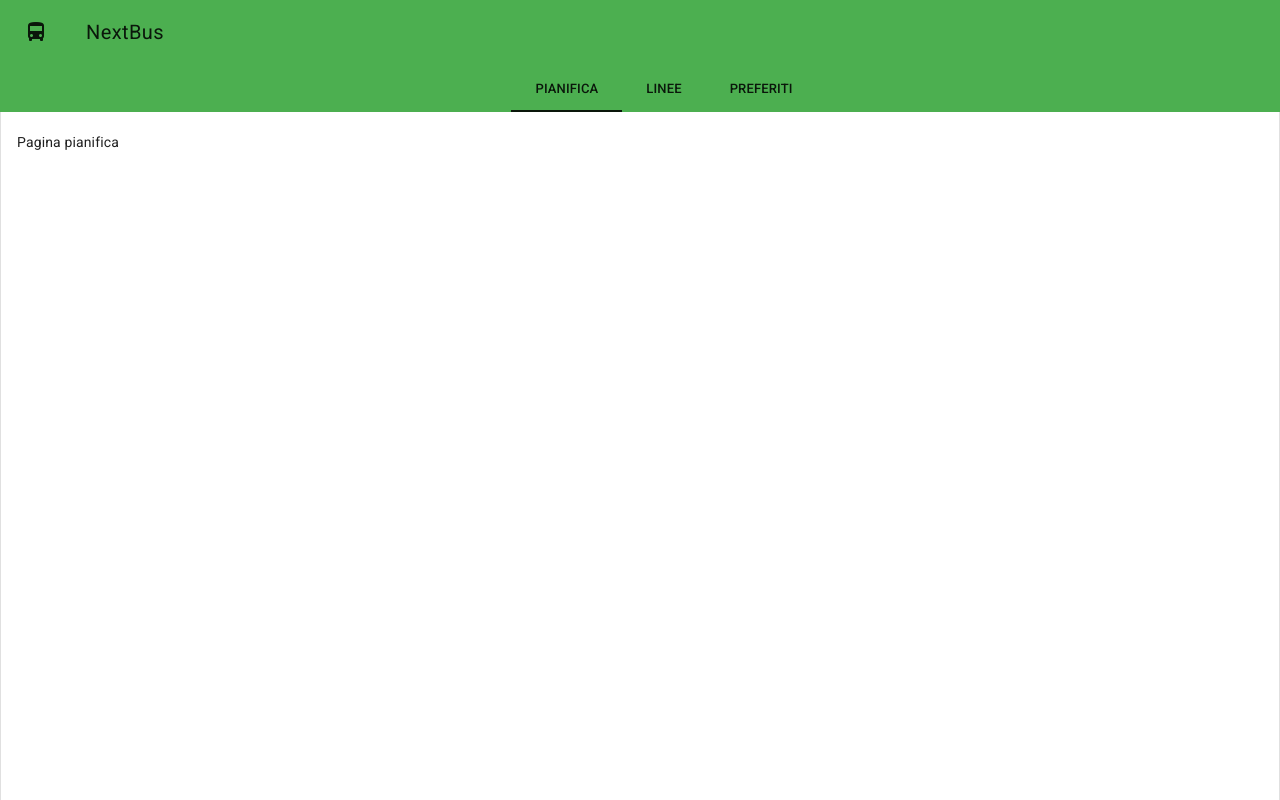
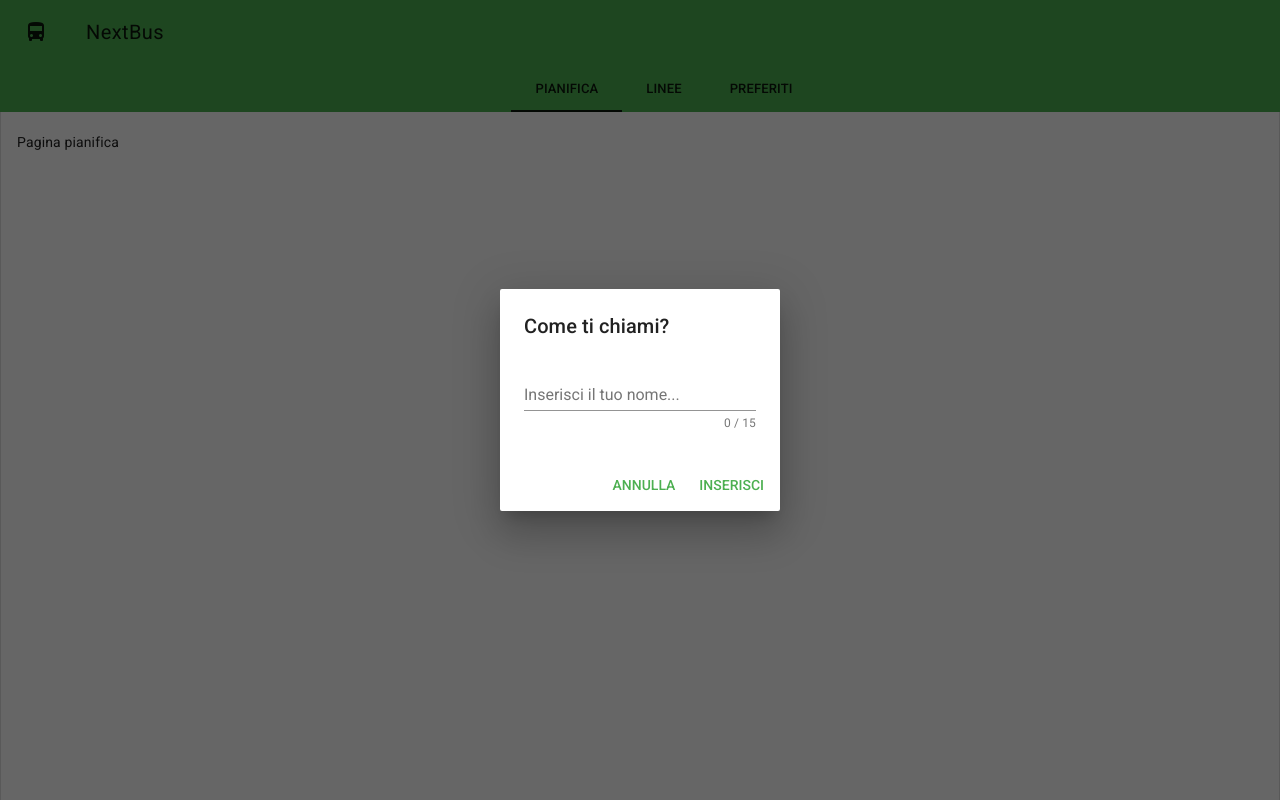
Before and after one commit to Franz148/nextbus_fan, a Vue app: page /pianifica in a window 1280 px wide. Built offline with nearby package versions, Linux system fonts and the light colour scheme.

Commit message:
Gestione dialog per primo accesso

```diff
--- a/src/App.vue
+++ b/src/App.vue
@@ -22,6 +22,17 @@
       </md-app-toolbar>
 
       <md-app-content>
+        <!-- Gestione accesso -->
+        <md-dialog-prompt
+          :md-active.sync="active"
+          v-model="value"
+          md-title="Come ti chiami?"
+          md-input-maxlength="15"
+          md-input-placeholder="Inserisci il tuo nome..."
+          md-confirm-text="Inserisci"
+          md-cancel-text="Annulla"
+          @md-confirm="ciao"
+        />
         <router-view class="margin"></router-view>
       </md-app-content>
     </md-app>
@@ -29,7 +40,6 @@
 </template>
 
 <style>
-
 .md-app-toolbar {
   z-index: 900 !important;
 }
@@ -43,15 +53,25 @@
   width: 100%;
 }
 
+.md-dialog-container {
+  transform: scale(1) !important;
+}
+
 .margin {
   margin-top: 20px;
 }
-
 </style>
 
 <script>
 export default {
   data: () => ({
-  })
+    active: true,
+    value: null
+  }),
+  methods: {
+    ciao() {
+      alert("Ciao " + this.value);
+    }
+  }
 };
 </script>
```
